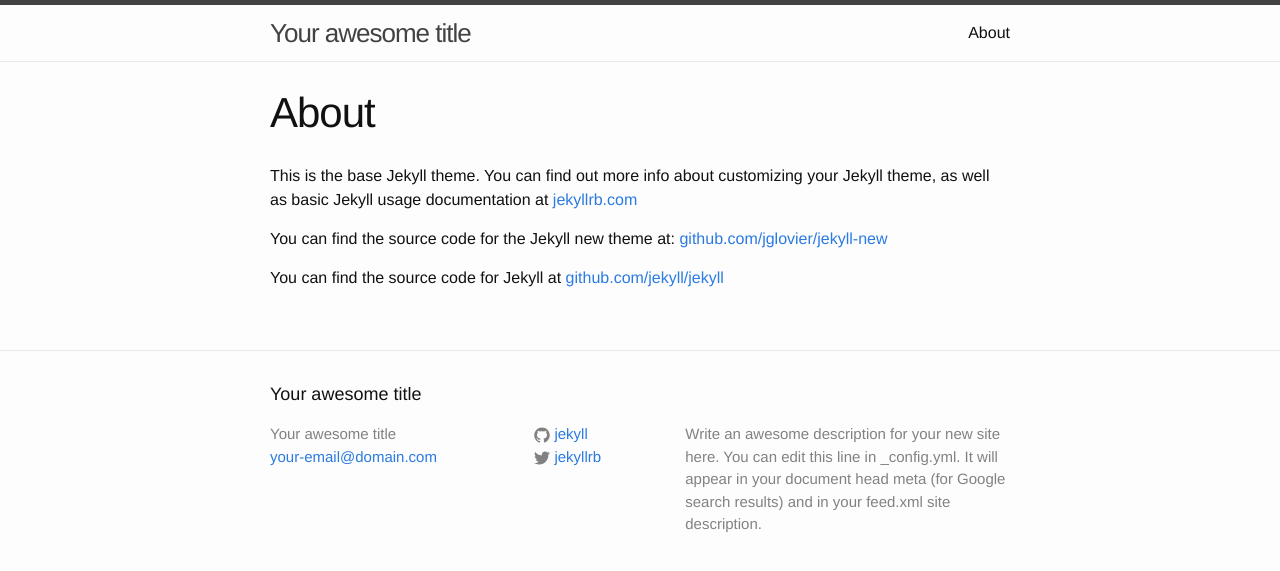
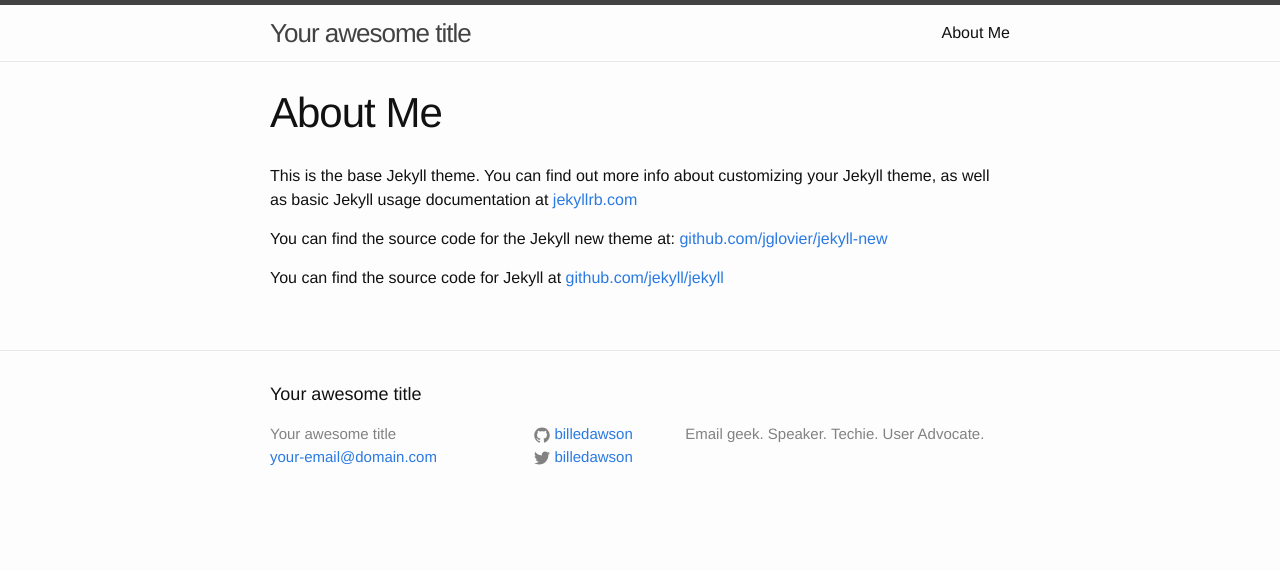
Before and after one commit to billedawson/billedawson.github.io, a Jekyll site: the page built from about.md, in a window 1280 px wide. Shown: the top 571 px of the page. Built offline with Jekyll 4.4.1, drawn with Linux system fonts in a browser that asks for light colours.

Commit message:
Pre-Material Design
This is the last commit, before I switch to a theme/organization inspired by Google's Material Design.

Signed-off-by: Bill Dawson <bill.e.dawson@gmail.com>

```diff
--- a/_config.yml
+++ b/_config.yml
@@ -1,14 +1,11 @@
 # Site settings
 title: Your awesome title
 email: your-email@domain.com
-description: > # this means to ignore newlines until "baseurl:"
-  Write an awesome description for your new site here. You can edit this
-  line in _config.yml. It will appear in your document head meta (for
-  Google search results) and in your feed.xml site description.
+description: Email geek. Speaker. Techie. User Advocate.
 baseurl: "" # the subpath of your site, e.g. /blog/
 url: "http://yourdomain.com" # the base hostname & protocol for your site
-twitter_username: jekyllrb
-github_username:  jekyll
+twitter_username: billedawson
+github_username:  billedawson
 
 # Build settings
 markdown: kramdown
--- a/_posts/2015-01-05-welcome-to-jekyll.markdown
+++ b/_posts/2015-02-02-welcome-to-jekyll.markdown
@@ -1,7 +1,7 @@
 ---
 layout: post
 title:  "Welcome to Jekyll!"
-date:   2015-01-05 16:07:21
+date:   2015-02-02 09:29:16
 categories: jekyll update
 ---
 You’ll find this post in your `_posts` directory. Go ahead and edit it and re-build the site to see your changes. You can rebuild the site in many different ways, but the most common way is to run `jekyll serve`, which launches a web server and auto-regenerates your site when a file is updated.
--- a/about.md
+++ b/about.md
@@ -1,6 +1,6 @@
 ---
 layout: page
-title: About
+title: About Me
 permalink: /about/
 ---
 
```
Also changed, not shown: _posts/2015-03-20-hello-world.markdown (added, +12 -0 lines), 1 other file.
